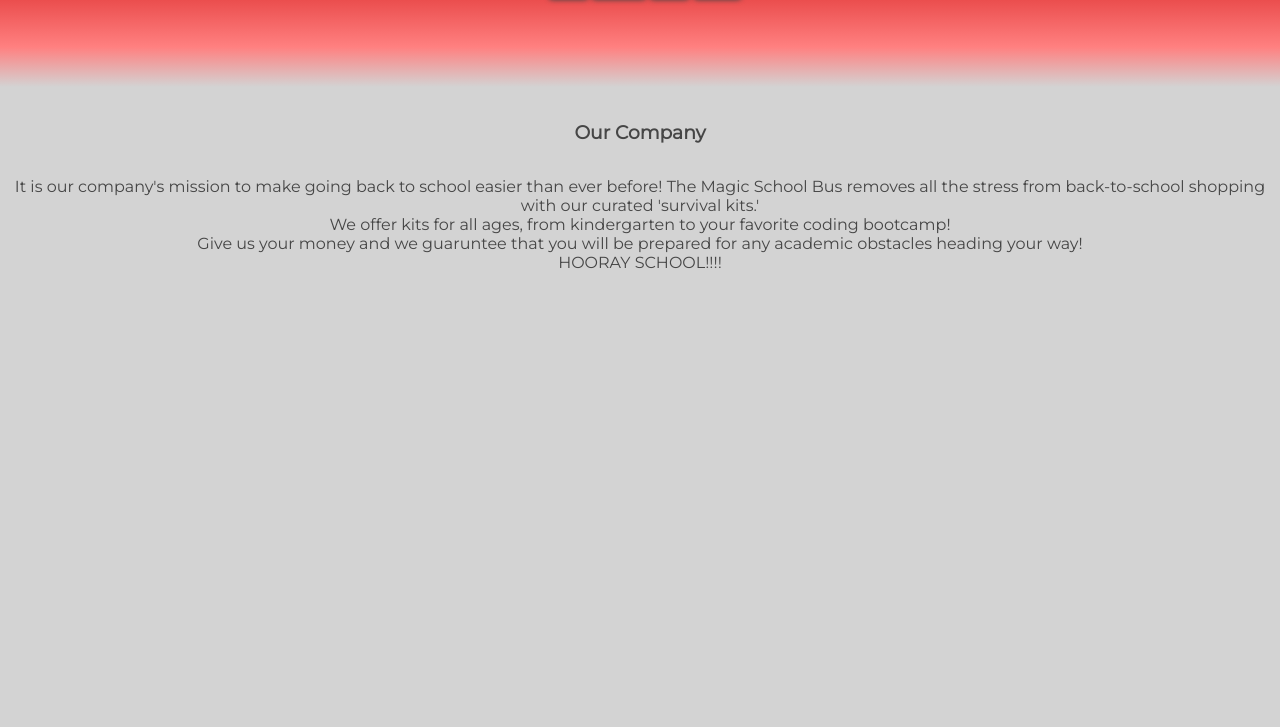
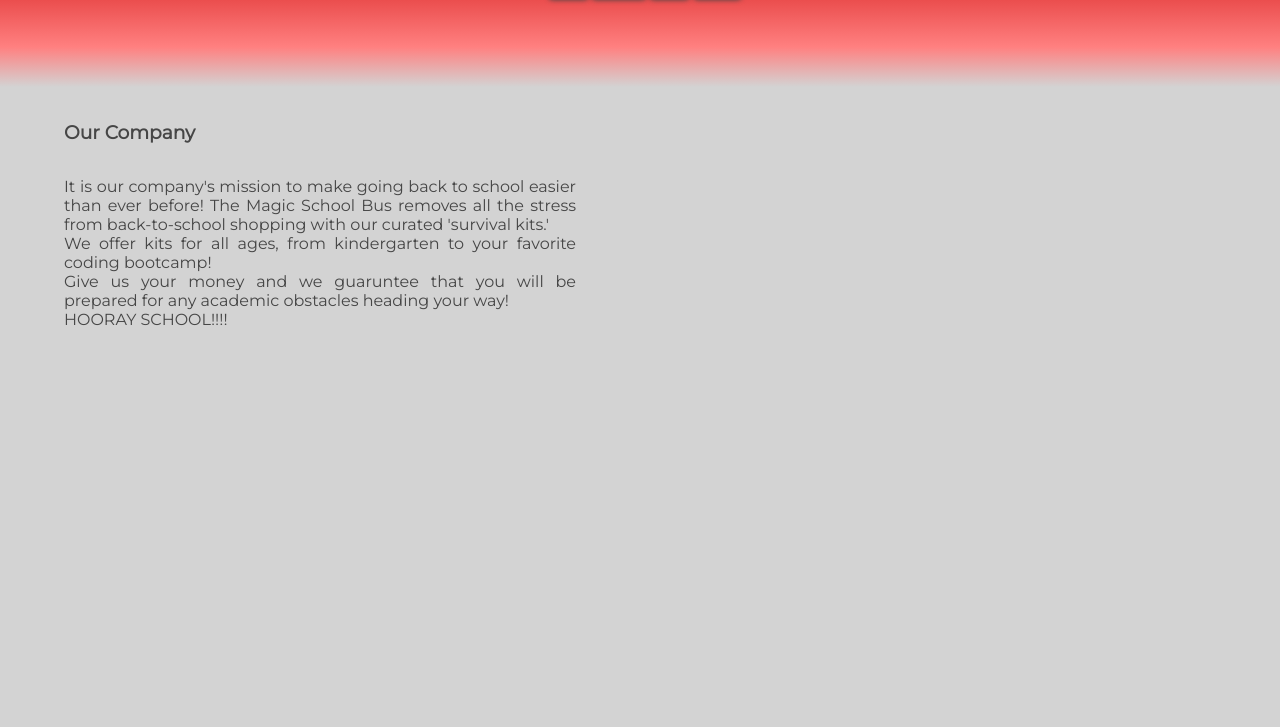
Before and after one commit to nss-day-cohort-18/group-project-static-web-magic-school-bus, a plain HTML site: page about.html in a window 1280 px wide. Shown: the part 73-800 px from the top of the page. Drawn offline with Linux system fonts and the light colour scheme.

Commit message:
styling the about page

```diff
--- a/about.html
+++ b/about.html
@@ -29,7 +29,7 @@
             </div>
         </header>
 
-        <section>
+        <section id="about">
             <h3 class="bio">Our Company</h3>
             <p class="bio">
                 It is our company's mission to make going back to school easier than ever before!  The Magic School Bus removes all the stress from back-to-school shopping with our curated 'survival kits.'<br>We offer kits for all ages, from kindergarten to your favorite coding bootcamp!<br>Give us your money and we guaruntee that you will be prepared for any academic obstacles heading your way!<br>HOORAY SCHOOL!!!!
--- a/styles.css
+++ b/styles.css
@@ -165,7 +165,6 @@ nav li:hover {
     width: 100%;
     height: 100%;
 }
-
 
 
 
@@ -396,6 +395,7 @@ button:hover {
     background-image: linear-gradient(to top, #cc0000, #ff8080 70%, lightgray);
     margin-top: 5em;
     position: absolute;
+
 }
 
 .homeIcons {
@@ -420,7 +420,13 @@ button:hover {
 
 /* About Page*****************************************/
 
+
+#about {
+    width: 40%;
+    margin: 0 4em;
+    display: inline-block;
+}
 .bio {
-    text-align: center;
+    text-align: justify;
     padding-top: 15px;
 }
```
